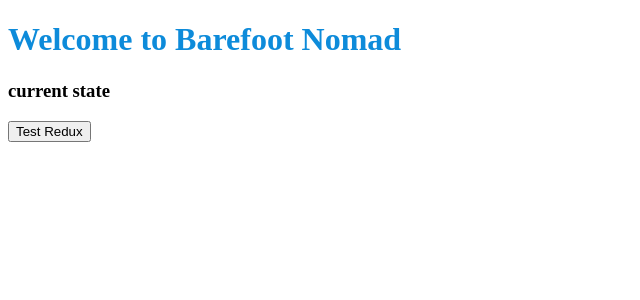
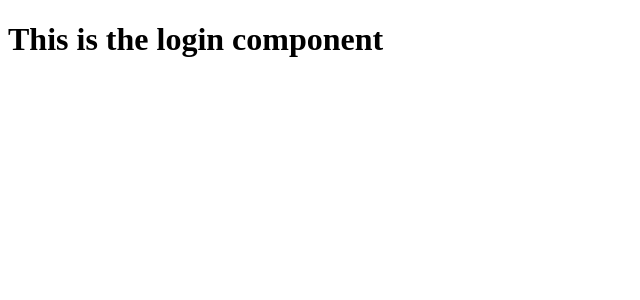
Before and after one commit to Stackup-Rwanda/devrepublic-bn-frontend, a React app: page /login in a window 1280 px wide. Shown: the top 300 px of the page, without its empty margins (0-640 px from the left). Built offline with nearby package versions, Linux system fonts and the light colour scheme.

Commit message:
ch(router): setup react router dom
- install react-router-dom dependency
- create components and views components
- create dummy paths and components

[Maintains #170947487]

```diff
--- a/package.json
+++ b/package.json
@@ -24,6 +24,7 @@
     "react": "^16.13.1",
     "react-dom": "^16.13.1",
     "react-redux": "^7.2.0",
+    "react-router-dom": "^5.1.2",
     "redux": "^4.0.5",
     "redux-devtools-extension": "^2.13.8",
     "redux-logger": "^3.0.6",
--- a/src/components/App.js
+++ b/src/components/App.js
@@ -1,18 +1,10 @@
 import React from 'react';
-import { useSelector, useDispatch } from 'react-redux';
-import test from '../redux/actions/test-redux';
-import './app.scss';
+import { BrowserRouter } from 'react-router-dom';
+import Routes from '../views/routes';
 
-const App = () => {
-  const testMessage = useSelector((state) => state.test);
-  const dispatch = useDispatch();
-
-  return (
-    <div>
-      <h1 className="welcome">Welcome to Barefoot Nomad</h1>
-      <h3>{testMessage}</h3>
-      <button type="submit" onClick={() => dispatch(test())}>Test Redux</button>
-    </div>
-  );
-};
+const App = () => (
+  <BrowserRouter>
+    <Routes />
+  </BrowserRouter>
+);
 export default App;
--- /dev/null
+++ b/src/components/authentication/login.js
@@ -0,0 +1,5 @@
+import React from 'react';
+
+const Login = () => <h1> This is the login component</h1>;
+
+export default Login;
--- /dev/null
+++ b/src/components/sharedComponents/home.js
@@ -0,0 +1,5 @@
+import React from 'react';
+
+const Home = () => <h1> welcome to barefoot </h1>;
+
+export default Home;
--- /dev/null
+++ b/src/components/sharedComponents/notFound.js
@@ -0,0 +1,5 @@
+import React from 'react';
+
+const NotFound = () => <h1> Oop! 404 Page not found </h1>;
+
+export default NotFound;
--- /dev/null
+++ b/src/views/routes.js
@@ -0,0 +1,14 @@
+import React from 'react';
+import { Switch, Route } from 'react-router-dom';
+import NotFound from '../components/sharedComponents/notFound';
+import Home from '../components/sharedComponents/home';
+import Login from '../components/authentication/login';
+
+const Routes = () => (
+  <Switch>
+    <Route exact path="/" component={Home} />
+    <Route exact path="/login" component={Login} />
+    <Route component={NotFound} />
+  </Switch>
+);
+export default Routes;
```
